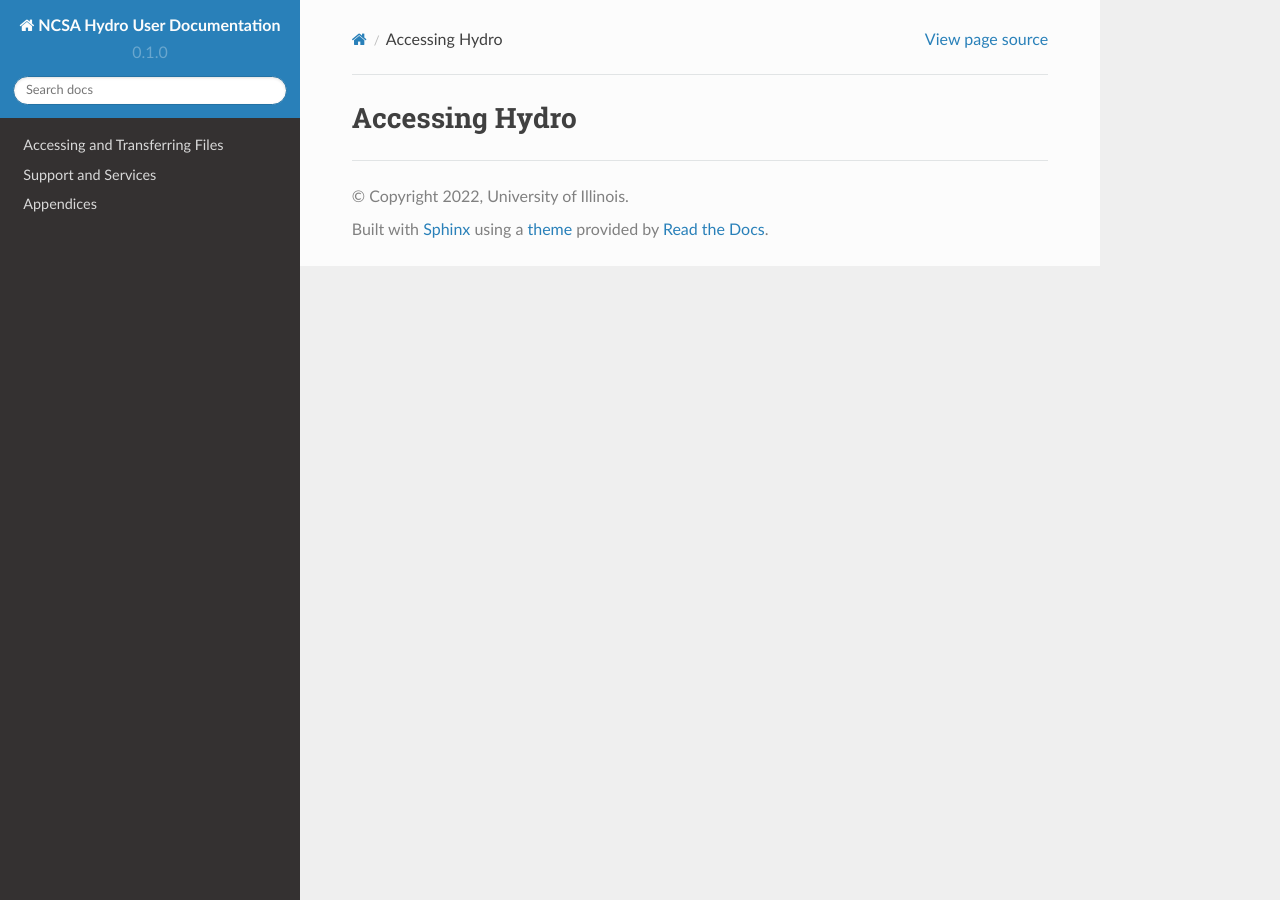
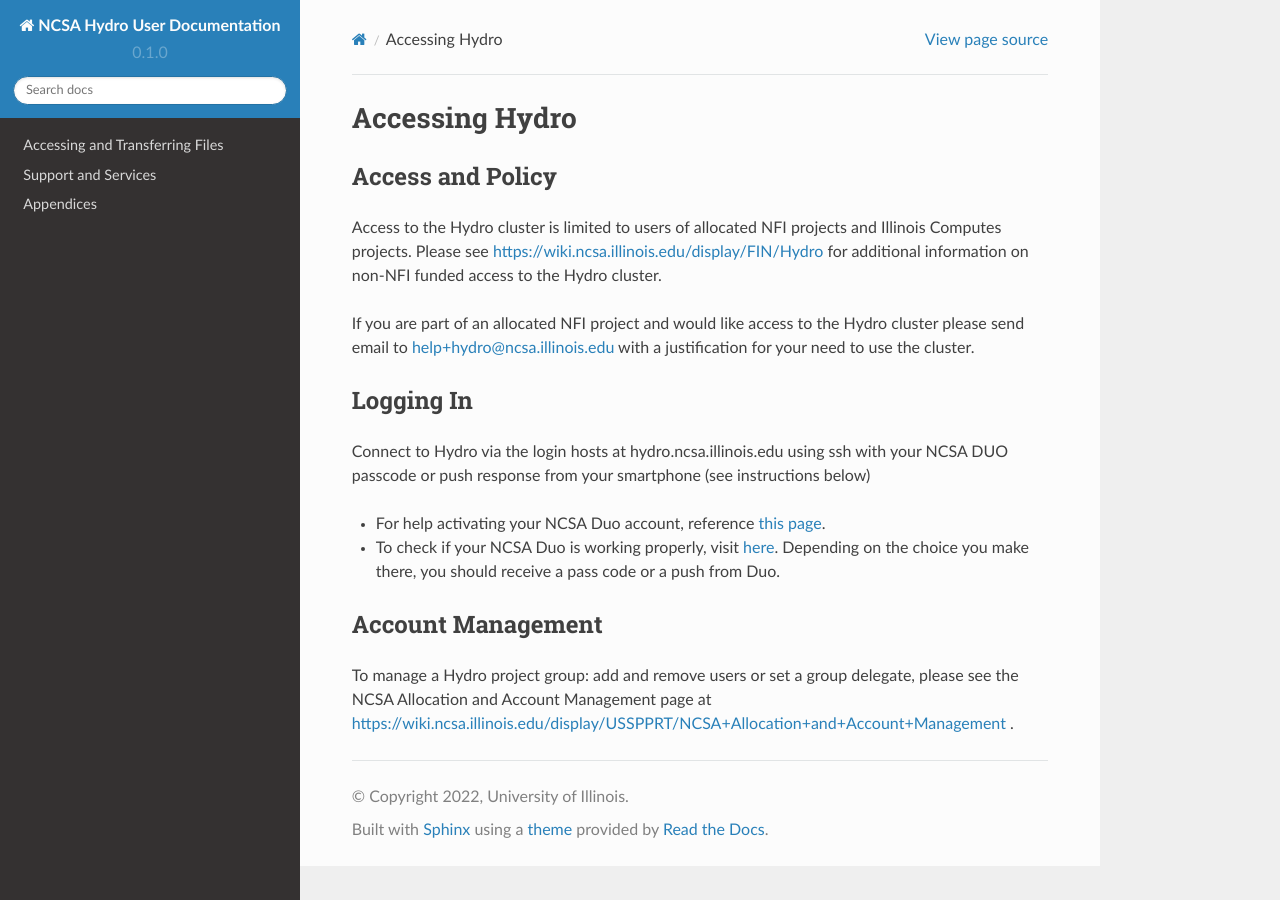
Before and after one commit to ncsa/hydro_documentation, a Sphinx documentation site: the page built from docs/source/user-guide/accessing.rst, in a window 1280 px wide. Built offline with Sphinx 7.4.7 and the Read the Docs theme 2.0.0, drawn with Linux system fonts in a browser that asks for light colours; pages that are not in the unit, such as notebooks, are missing from menus.

Commit message:
Update accessing.rst initial copy from index.rst

```diff
--- a/docs/source/user-guide/accessing.rst
+++ b/docs/source/user-guide/accessing.rst
@@ -2,3 +2,43 @@
 
 Accessing Hydro
 ==================
+
+.. _access-and-policy:
+
+Access and Policy
+----------------------
+
+Access to the Hydro cluster is limited to users of allocated NFI
+projects and Illinois Computes projects. Please see https://wiki.ncsa.illinois.edu/display/FIN/Hydro
+for additional information on non-NFI funded access to the Hydro cluster.
+
+If you are part of an allocated NFI project and would like
+access to the Hydro cluster please send email to
+`help+hydro@ncsa.illinois.edu <mailto:help+delta@ncsa.illinois.edu?subject=access%20to%20Hydro%20cluster>`__
+with a justification for your need to use the cluster.
+
+.. _logging-in:
+
+**Logging In**
+--------------
+
+Connect to Hydro via the login hosts at
+hydro.ncsa.illinois.edu using ssh with
+your NCSA DUO passcode or push response from your smartphone (see
+instructions below)
+
+-  For help activating your NCSA Duo account, reference `this
+   page <https://wiki.ncsa.illinois.edu/display/cybersec/Duo+at+NCSA>`__.
+-  To check if your NCSA Duo is working properly, visit
+   `here <https://duo.security.ncsa.illinois.edu/portal>`__. Depending
+   on the choice you make there, you should receive a pass code or a
+   push from Duo.
+
+
+**Account Management**
+----------------------
+
+To manage a Hydro project group: add and remove users or set a group
+delegate, please see the NCSA Allocation and Account Management page at
+https://wiki.ncsa.illinois.edu/display/USSPPRT/NCSA+Allocation+and+Account+Management
+.
```
